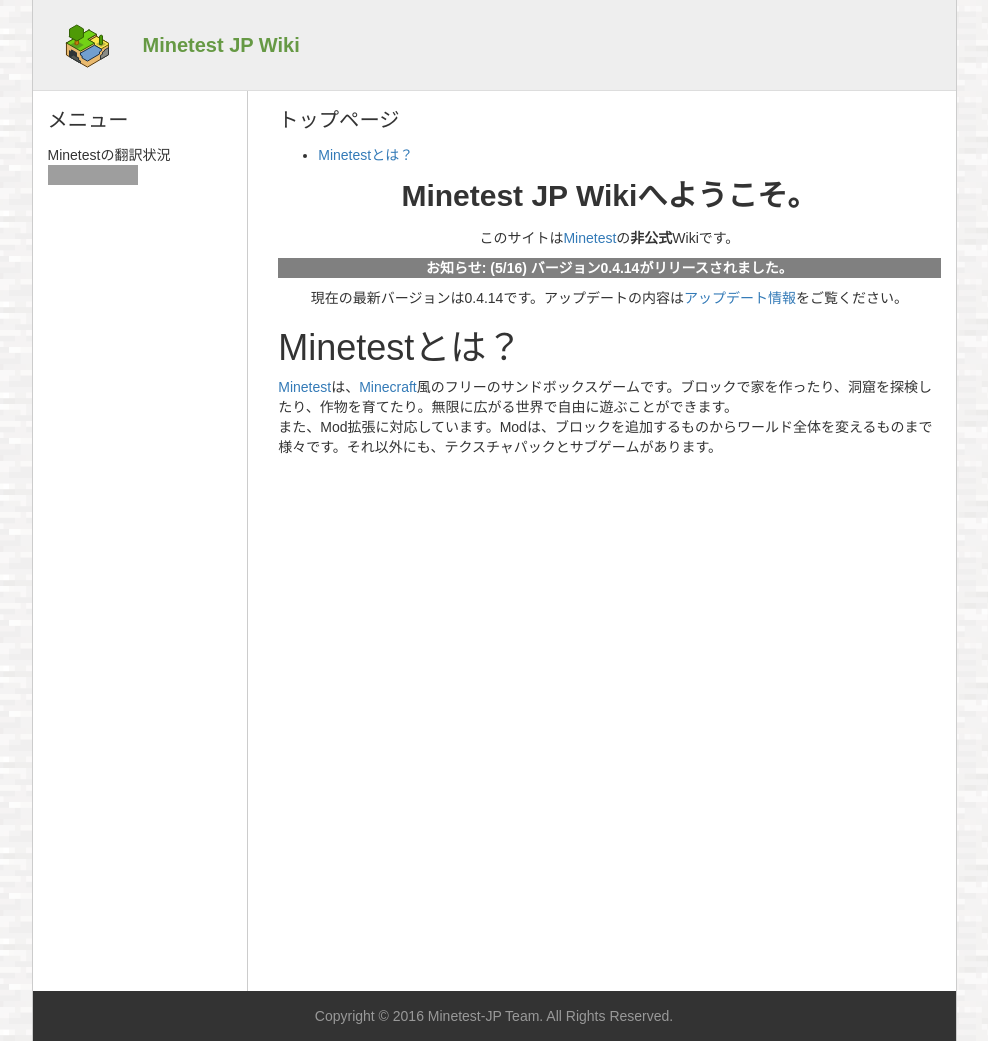
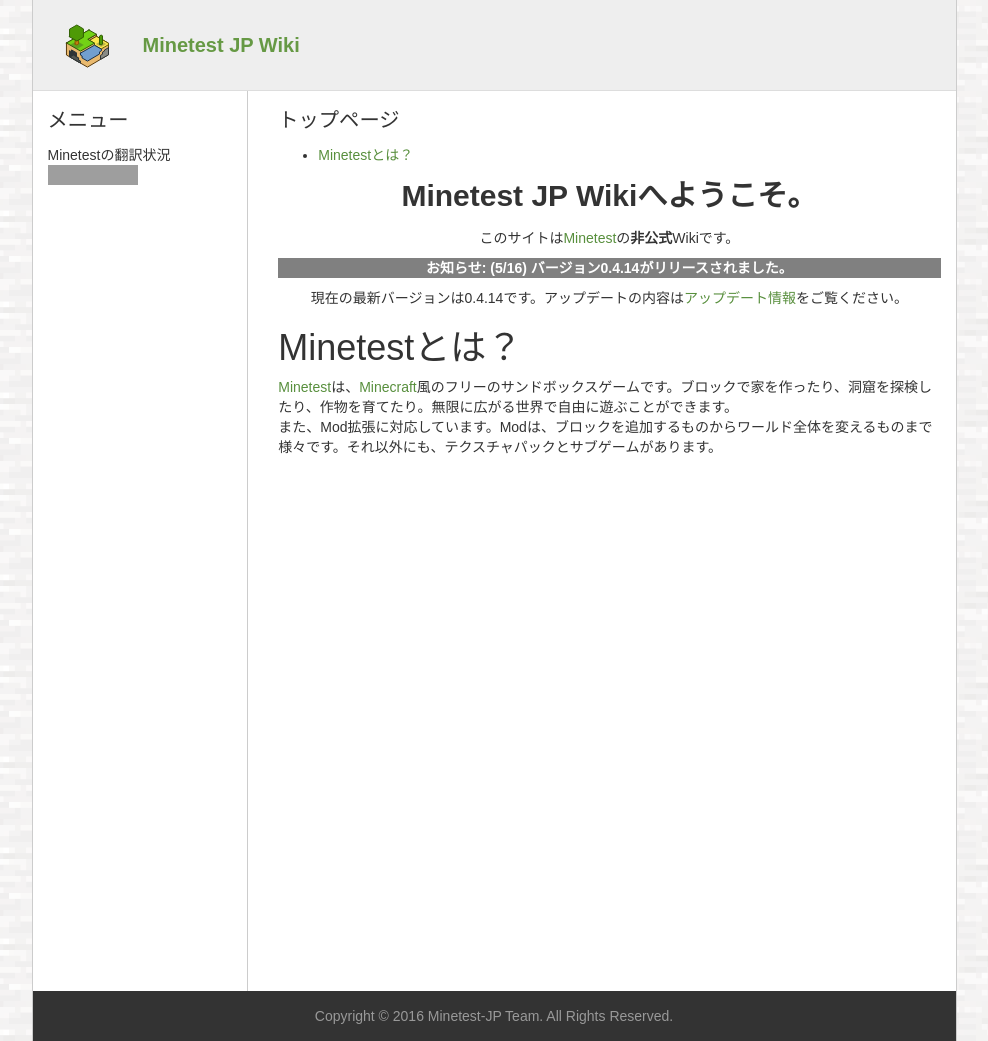
Before and after one commit to minetest-jp/wiki, a Jekyll site: the page built from index.md, in a window 1280 px wide. Shown: the whole page, without its empty margins (146-1134 px from the left). Built offline with Jekyll 4.4.1, drawn with Linux system fonts in a browser that asks for light colours; grey boxes are pictures that could not be loaded.

Commit message:
Update default.css

```diff
--- a/css/default.css
+++ b/css/default.css
@@ -46,6 +46,21 @@
   min-height: 100%;
 }
 
+#content a {
+  text-decoration: none;
+}
+
+#content a:link {
+  color: #588f3d;
+}
+
+#content a:visited,
+#content a:hover,
+#content a:focus,
+#content a:active {
+  color: #456336;
+}
+
 #menu_title,
 #article_title {
   font-size: 145%;
```
